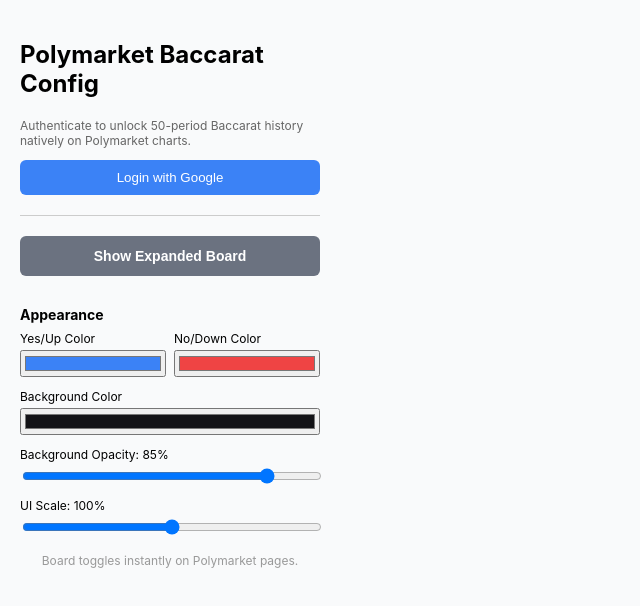
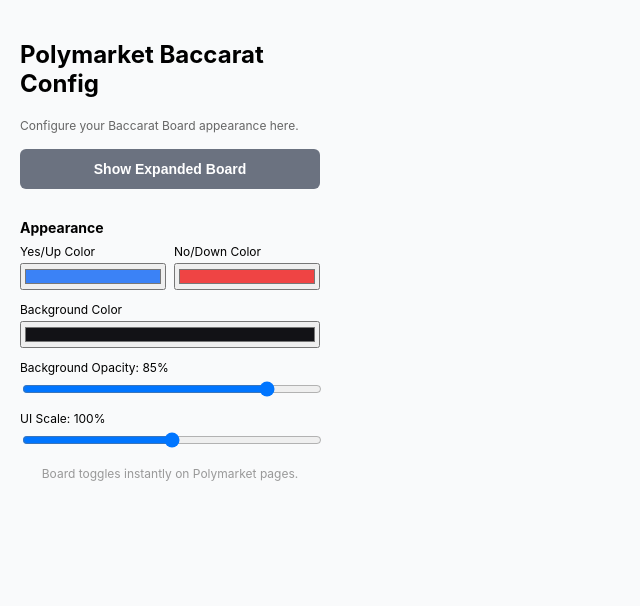
Before and after one commit to polymarkettrick/polymarket_baccarat, a React (Vite) app in the folder extension/: page / in a window 1280 px wide. Shown: the top 606 px of the page, without its empty margins (0-640 px from the left). Built offline with nearby package versions, Linux system fonts and the light colour scheme; no server answers.

Commit message:
UI: Remove Auth from Extension Popup

```diff
--- a/extension/src/popup/index.tsx
+++ b/extension/src/popup/index.tsx
@@ -1,9 +1,7 @@
 import { useState, useEffect } from 'react';
 import { createRoot } from 'react-dom/client';
-import { supabase } from '../core/supabase';
 
 const Popup = () => {
-  const [user, setUser] = useState<any>(null);
   const [isBoardVisible, setIsBoardVisible] = useState(false);
   const [yesColor, setYesColor] = useState('#3b82f6');
   const [noColor, setNoColor] = useState('#ef4444');
@@ -12,12 +10,6 @@
   const [bgOpacity, setBgOpacity] = useState(85);
 
   useEffect(() => {
-    // Attempt real supabase auth, ignore errors if dummy
-    supabase.auth.getSession().then(({ data }) => setUser(data.session?.user)).catch(() => { });
-    const { data: authListener } = supabase.auth.onAuthStateChange((_, session) => {
-      setUser(session?.user);
-    });
-
     chrome.storage.local.get(['polyIsVisible', 'polyYesColor', 'polyNoColor', 'polyUiScale', 'polyBgColor', 'polyBgOpacity'], (res) => {
       setIsBoardVisible(Boolean(res.polyIsVisible));
       if (res.polyYesColor) setYesColor(String(res.polyYesColor));
@@ -26,8 +18,6 @@
       if (res.polyBgColor) setBgColor(String(res.polyBgColor));
       if (res.polyBgOpacity !== undefined) setBgOpacity(Number(res.polyBgOpacity));
     });
-
-    return () => authListener.subscription.unsubscribe();
   }, []);
 
   const toggleBoard = () => {
@@ -40,51 +30,10 @@
     chrome.storage.local.set({ [key]: value });
   };
 
-  const login = async () => {
-    try {
-      if (import.meta.env.VITE_SUPABASE_URL) {
-        await supabase.auth.signInWithOAuth({ provider: 'google' });
-      } else {
-        // Mock login for local testing without .env
-        setUser({ email: 'local-tester@polymarket.com', id: 'mock-id' });
-      }
-    } catch (e) {
-      setUser({ email: 'local-tester@polymarket.com', id: 'mock-id' });
-    }
-  };
-  const logout = async () => {
-    if (import.meta.env.VITE_SUPABASE_URL) {
-      await supabase.auth.signOut();
-    }
-    setUser(null);
-  };
-  const upgrade = () => {
-    chrome.tabs.create({ url: 'https://buy.stripe.com/test_YOUR_LINK?client_reference_id=' + user?.id });
-  };
-
   return (
     <div style={{ padding: '20px', width: '300px', fontFamily: 'Inter, sans-serif' }}>
       <h2>Polymarket Baccarat Config</h2>
-      <p style={{ fontSize: '12px', color: '#666' }}>Authenticate to unlock 50-period Baccarat history natively on Polymarket charts.</p>
-
-      {!user ? (
-        <button onClick={login} style={{ width: '100%', padding: '10px', background: '#3b82f6', color: '#fff', border: 'none', borderRadius: '6px', cursor: 'pointer' }}>
-          Login with Google
-        </button>
-      ) : (
-        <div>
-          <p style={{ fontSize: '12px' }}>Logged in as: <strong>{user.email}</strong></p>
-          <div style={{ display: 'flex', gap: '8px', marginTop: '16px' }}>
-            <button onClick={upgrade} style={{ flex: 1, padding: '10px', background: '#f59e0b', color: '#fff', border: 'none', borderRadius: '6px', cursor: 'pointer', fontWeight: 'bold' }}>
-              Upgrade (50 Periods)
-            </button>
-            <button onClick={logout} style={{ padding: '10px', background: '#ef4444', color: '#fff', border: 'none', borderRadius: '6px', cursor: 'pointer' }}>
-              Logout
-            </button>
-          </div>
-        </div>
-      )}
-      <hr style={{ margin: '20px 0', border: 'none', borderTop: '1px solid #ccc' }} />
+      <p style={{ fontSize: '12px', color: '#666', marginBottom: '16px' }}>Configure your Baccarat Board appearance here.</p>
 
       <button onClick={toggleBoard} style={{ width: '100%', padding: '12px', background: isBoardVisible ? '#10b981' : '#6b7280', color: '#fff', border: 'none', borderRadius: '6px', cursor: 'pointer', fontWeight: 'bold', fontSize: '14px', marginBottom: '16px' }}>
         {isBoardVisible ? 'Show Compact Board' : 'Show Expanded Board'}
```
